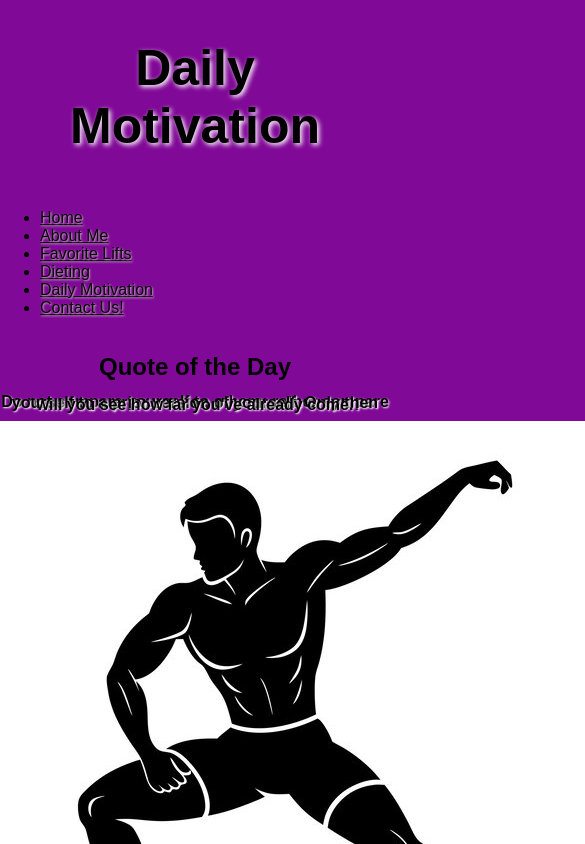
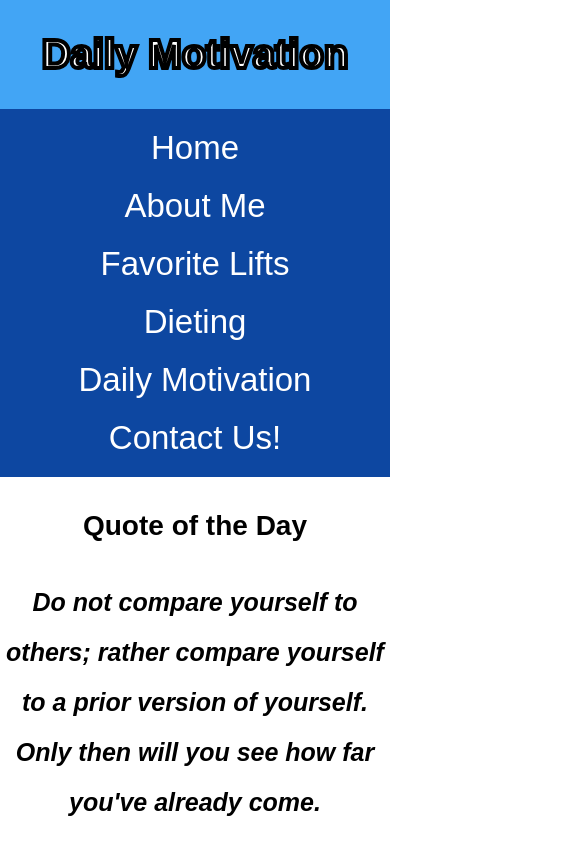
Before and after one commit to colts115/fitness-website, a plain HTML site: page page2.html in a window 390 px wide. Shown: the top 844 px of the page, 585 px wide, since content can reach past the window. Drawn offline with Linux system fonts and the light colour scheme.

Commit message:
added media queries, reformatted completely, improved accessibility

```diff
--- a/css/styles.css
+++ b/css/styles.css
@@ -1,82 +1,170 @@
 /* Body*/
-html, body{
+html,
+body {
     height: 100%;
     margin: 0;
 }
+
 body {
     display: flex;
     flex-direction: column;
     font-family: Arial, Helvetica, sans-serif;
-    background-color:rgb(128, 9, 151) ;
+    background-color: rgb(255, 255, 255);
     margin: 0;
 }
 
-h1{
+
+.flex-nav ul {
+    font-size:33px;
+    display: flex;
+    justify-content: space-between;
+    list-style: none;
+    padding-left: 50px;
+    padding-right: 50px;
+    padding-top: 0px;
+    margin: 0;
+    background-color: #0d47a1;
+    padding: 20px 50px;
+}
+
+.flex-nav a {
+    color: white;
+    text-decoration: none;
+    transition:color 0.3s ease;
+}
+.flex-nav a:hover{
+    color:#abccf8;
+}
+header{
+    background-color:#42a5f5;
+    -webkit-text-stroke: 4px rgb(0, 0, 0);
+}
+
+
+
+h1 {
+    font-size: 80px;
+    color:white;
     padding: 5px;
     text-align: center;
 }
-h2, h3 {
-    color: rgb(0, 0, 0);
+
+p {
+    line-height: normal;
     text-align: center;
+    font-size: 20px;
+
+}
+
+p.motive {
+    line-height: 50px;
+    text-align: center;
+    font-weight: bold;
+    padding: 0px;
+    font-style: italic;
+    font-size: 25px;
+}
+
+a {
+    color: rgba(255, 255, 255, 0.938)
+}
+
+a:hover {
+    color: rgb(252, 252, 252);
+    transition:background-color 0.3 ease, transform 0.2s ease;
+}
+
+h2 {
+    font-size: 40px;
+    text-align: center;
+    padding: 10px;
 }
 
 
-/*paragraphs*/
-p{
-    line-height: 1.5px;
-    text-align: center;
-    text-shadow: 1px 1px 2px rgb(255, 255, 255);
-    font-weight: bold;
+ul {
+    font-size: 25px;
 }
 
-a{
-    color: rgba(0, 0, 0, 0.938)
-}
-a:hover{
-    color: rgb(216, 141, 231);
-}
-h1.main-title{
-    text-shadow: 2px 2px 5px rgb(255, 255, 255);
-    font-size: 50px;
-    padding: 5px;
-}
-h1.title{
-    text-align: center;
-    text-shadow: 1px 1px 2px rgb(255, 255, 255);
-}
-
-h2.title{
-    text-shadow: 1px 1px 2px rgb(255, 255, 255);
-    text-align: left;
-}
-nav.footer{
-    padding: 20px;
-    text-align: center;
-     text-shadow: 1px 1px 2px rgb(192, 186, 186);
-}
-ul{
- text-shadow: 1px 1px 2px rgb(192, 186, 186);
-}
-#motive{
-    font-style: italic;
-    font-size: 15px;
-}
-#lift_img{
+#lift_img {
     max-width: 50%;
     max-height: auto;
 }
-.flex-containter{
+
+.flex_container {
     display: flex;
+    flex-direction: row;
+    width: 100%;
 }
-ol.goat{
-    list-style:none;
-    display:flex;
+
+.about_me_box {
+    flex: 1;
+    padding: 20px;
+    box-sizing: border-box;
+}
+
+.about_me_img_box {
+    flex: 1;
+    display: flex;
+    justify-content: center;
+    align-items: center;
+}
+
+.about_me_img_box img {
+    max-width: 100%;
+    height: auto;
+}
+
+ol.goat {
+    list-style: none;
+    display: flex;
     justify-content: space-around;
-    text-shadow:1px 1px 2px rgb(255, 255, 255);
-    padding:0;
+    text-shadow: 1px 1px 2px rgb(255, 255, 255);
+    padding: 0;
     margin: 0;
+    font-size: 30px;
 }
-h2.Goat{
-    text-shadow: 1px 1px 2px rgb(255, 255, 255);
-    text-align: center;
+
+.motive_img {
+    display: block;
+    width: 30%;
+    height: auto;
+    margin-left: auto;
+    margin-right: auto;
 }
+
+/*Media Queries*/
+
+@media (max-width:600px){
+    h1{
+        font-size: 40px;
+    }
+    h2{
+        font-size: 28px;
+    }
+    p{
+        font-size: 18px;
+    }
+    ol.goat{
+        flex-direction: column;
+        align-items: center;
+        gap:10px;
+    }
+    .flex-nav ul{
+        flex-direction: column;
+        align-items:center;
+        padding:10px;
+    }
+    .flex-nav li{
+        margin:10px 0;
+    }
+    .flex_container{
+        flex-direction: column;
+    }
+    .about_me_box, .about_me_img_box{
+        flex:unset;
+        width:100%
+    }
+    .motive_img{
+        width:80%;
+    }
+}
```
Also changed, not shown: images/about_me.jpg (added).
